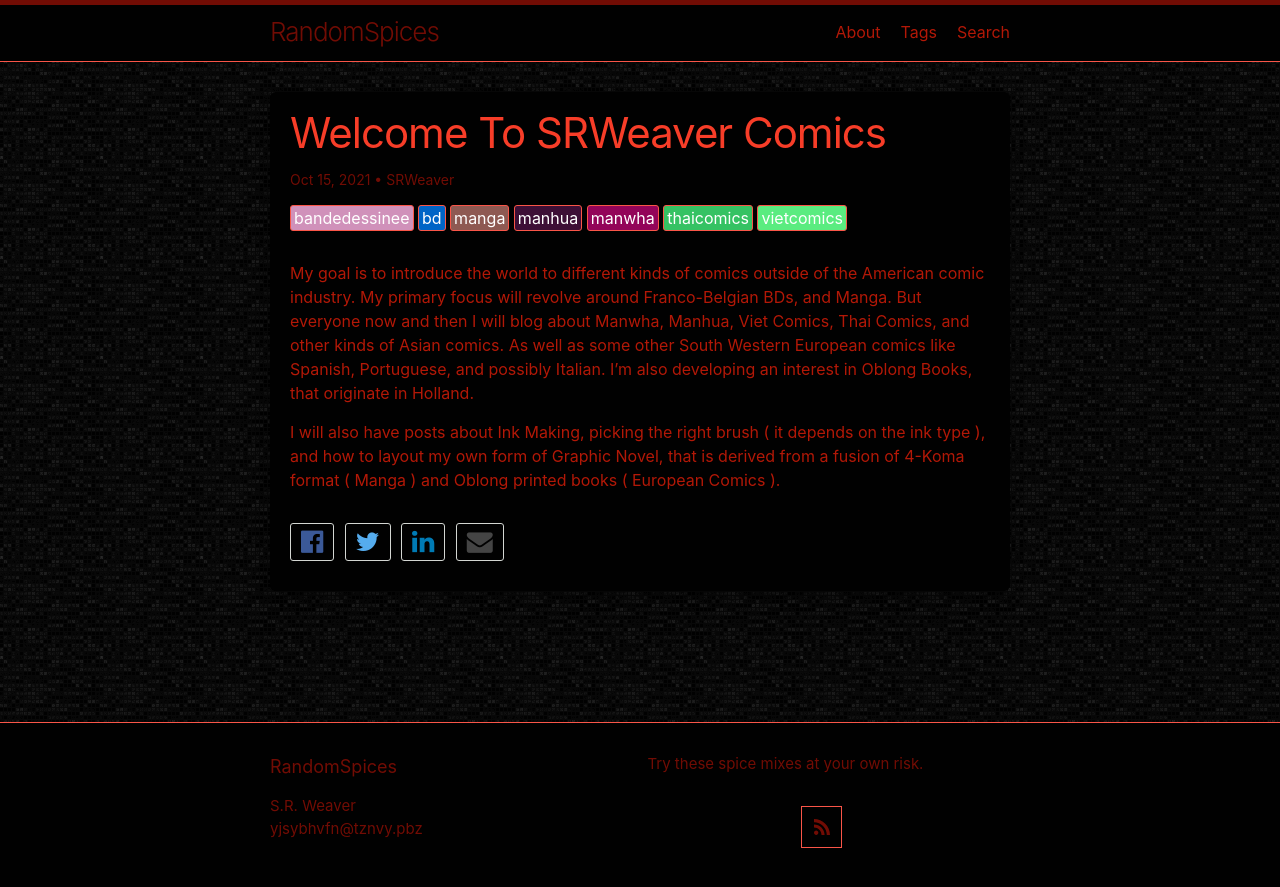
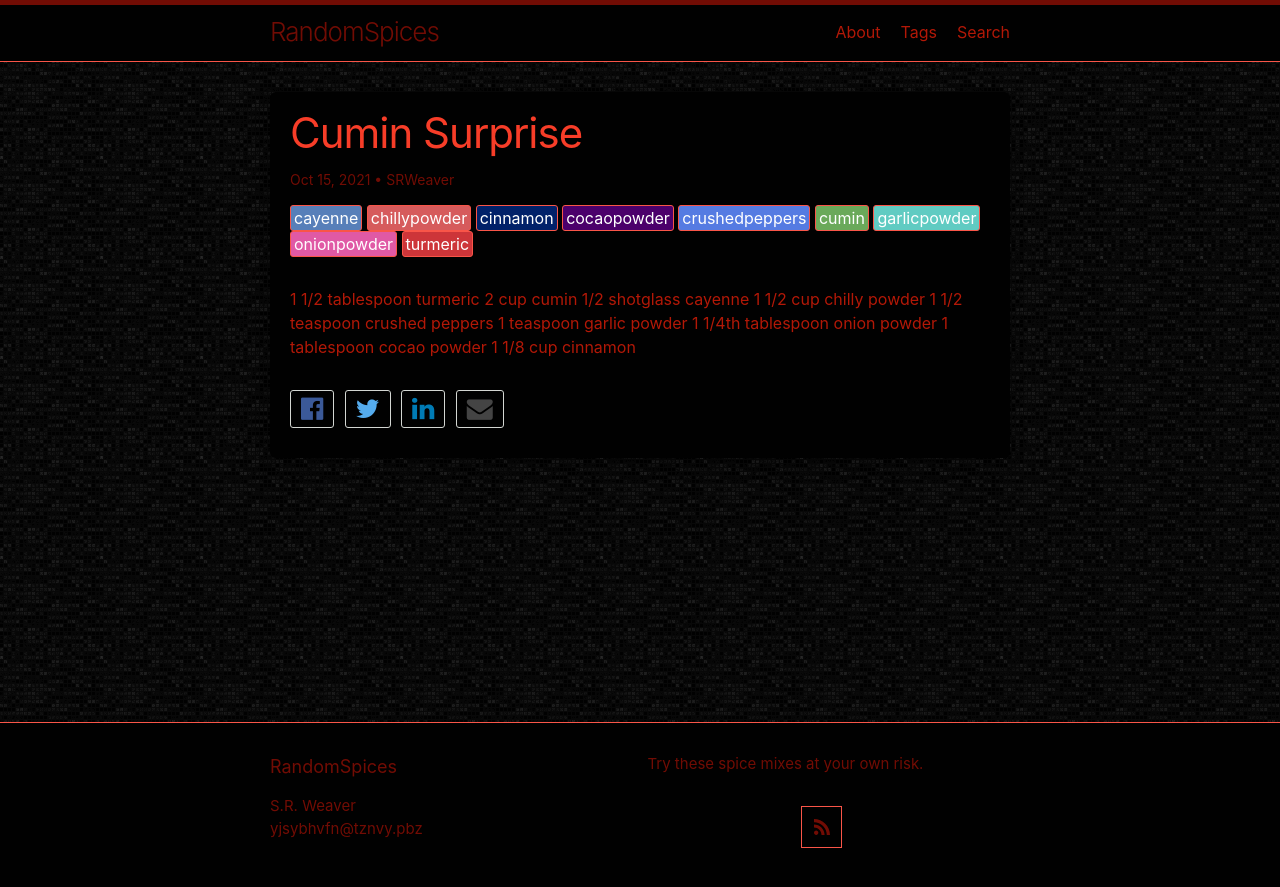
Before and after one commit to LWFlouisa/ImpUnitBlog, a Jekyll site: the page built from _posts/2021-10-15-cuminmixone.md, in a window 1280 px wide. Shown: the top 887 px of the page. Built offline with Jekyll 4.4.1, drawn with Linux system fonts in a browser that asks for light colours; our own code applies the rules of GitHub Pages for plain Markdown files.

Commit message:
Update 2021-10-15-cuminmixone.md

```diff
--- a/_posts/2021-10-15-cuminmixone.md
+++ b/_posts/2021-10-15-cuminmixone.md
@@ -1,8 +1,14 @@
 ---
-title: Welcome To SRWeaver Comics
+title: Cumin Surprise
 author: SRWeaver
-tags: bandedessinee manga bd manwha manhua vietcomics thaicomics
+tags: turmeric cumin cayenne chillypowder crushedpeppers garlicpowder onionpowder cocaopowder cinnamon
 ---
-My goal is to introduce the world to different kinds of comics outside of the American comic industry. My primary focus will revolve around Franco-Belgian BDs, and Manga. But everyone now and then I will blog about Manwha, Manhua, Viet Comics, Thai Comics, and other kinds of Asian comics. As well as some other South Western European comics like Spanish, Portuguese, and possibly Italian. I'm also developing an interest in Oblong Books, that originate in Holland.
-
-I will also have posts about Ink Making, picking the right brush ( it depends on the ink type ), and how to layout my own form of Graphic Novel, that is derived from a fusion of 4-Koma format ( Manga ) and Oblong printed books ( European Comics ).
+1 1/2 tablespoon  turmeric
+2 cup  cumin
+1/2 shotglass  cayenne
+1 1/2 cup  chilly powder
+1 1/2 teaspoon  crushed peppers
+1 teaspoon  garlic powder
+1 1/4th tablespoon  onion powder
+1 tablespoon  cocao powder
+1 1/8 cup  cinnamon
```
